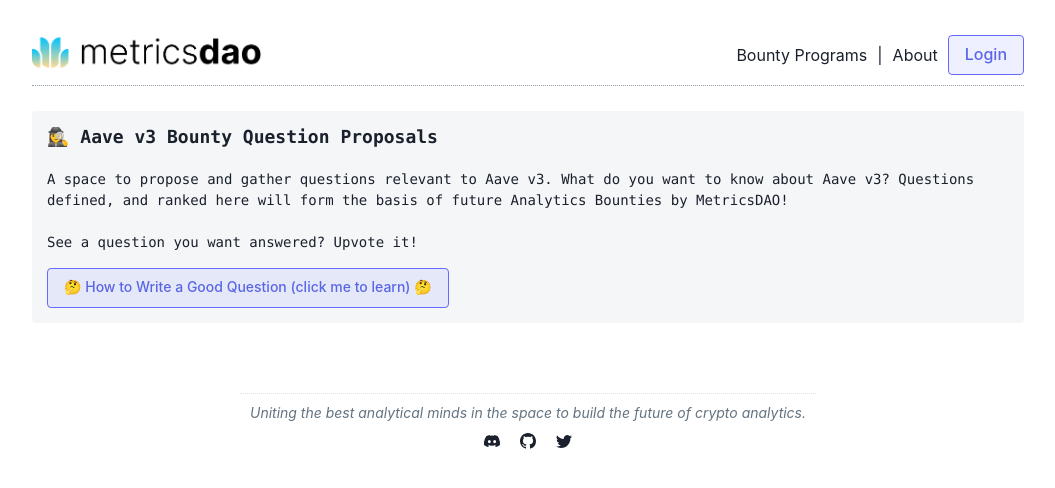
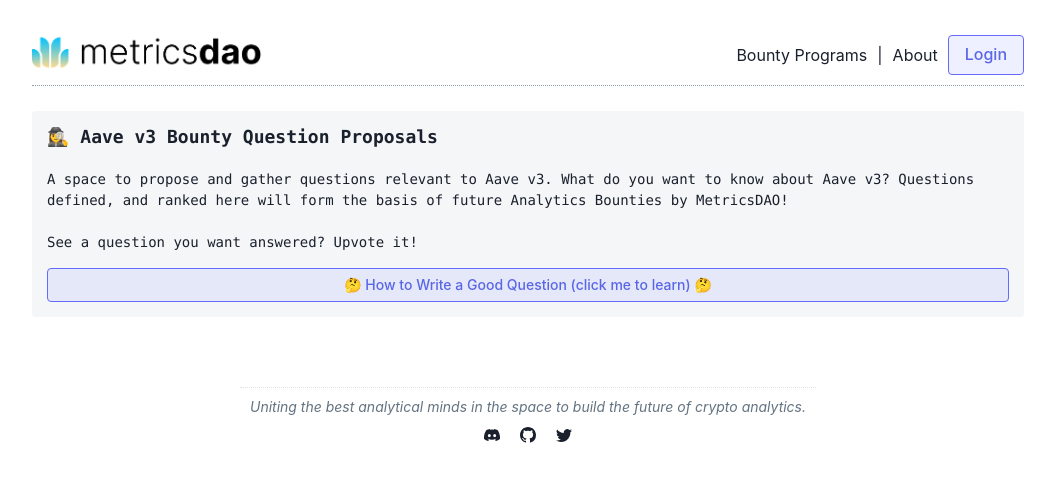
Before and after one commit to MetricsDAO/bounty_app, a Next.js app in the folder frontend/: page /bounty-programs/aave-v3 in a window 1280 px wide. Shown: the top 488 px of the page, without its empty margins (112-1167 px from the left). Built offline with nearby package versions, Linux system fonts and the light colour scheme; no server answers; what @usedapp/core would draw is missing.

Commit message:
fix styling for hint button

```diff
--- a/frontend/pages/bounty-programs/[bountyProgramSlug]/index.tsx
+++ b/frontend/pages/bounty-programs/[bountyProgramSlug]/index.tsx
@@ -94,9 +94,12 @@
         {bountyProgram.customHint == undefined &&
         (bountyProgram.disableHint == undefined ||
           bountyProgram.disableHint == false) ? (
-          <WrapItem>
           <Button
-              fontSize={["xs", "sm"]}
+            height="auto"
+            width="100%"
+            whiteSpace="normal"
+            overflowWrap="break-word"
+            fontSize={["sm"]}
             marginTop="15px"
             variant="secondary"
             onClick={() => {
@@ -104,15 +107,20 @@
               onOpen();
             }}
           >
-              🤔 How to Write a Good Question (click me to learn) 🤔
+            <Text padding={2}>
+              🤔 How to Write a Good Question (click me to learn) 🤔{" "}
+            </Text>
           </Button>
-          </WrapItem>
         ) : (
+          // </WrapItem>
           (bountyProgram.disableHint == undefined ||
             bountyProgram.disableHint == false) && (
-            <WrapItem>
             <Button
-                fontSize={["xs", "sm"]}
+              height="auto"
+              width="100%"
+              whiteSpace="normal"
+              overflowWrap="break-word"
+              fontSize={["sm"]}
               marginTop="15px"
               variant="secondary"
               onClick={() => {
@@ -121,9 +129,8 @@
                   : onOpen();
               }}
             >
-                {bountyProgram.customHint}
+              <Text padding={2}>{bountyProgram.customHint}</Text>
             </Button>
-            </WrapItem>
           )
         )}
       </Box>
```
Lines whose indentation alone changed are shown as unchanged.
